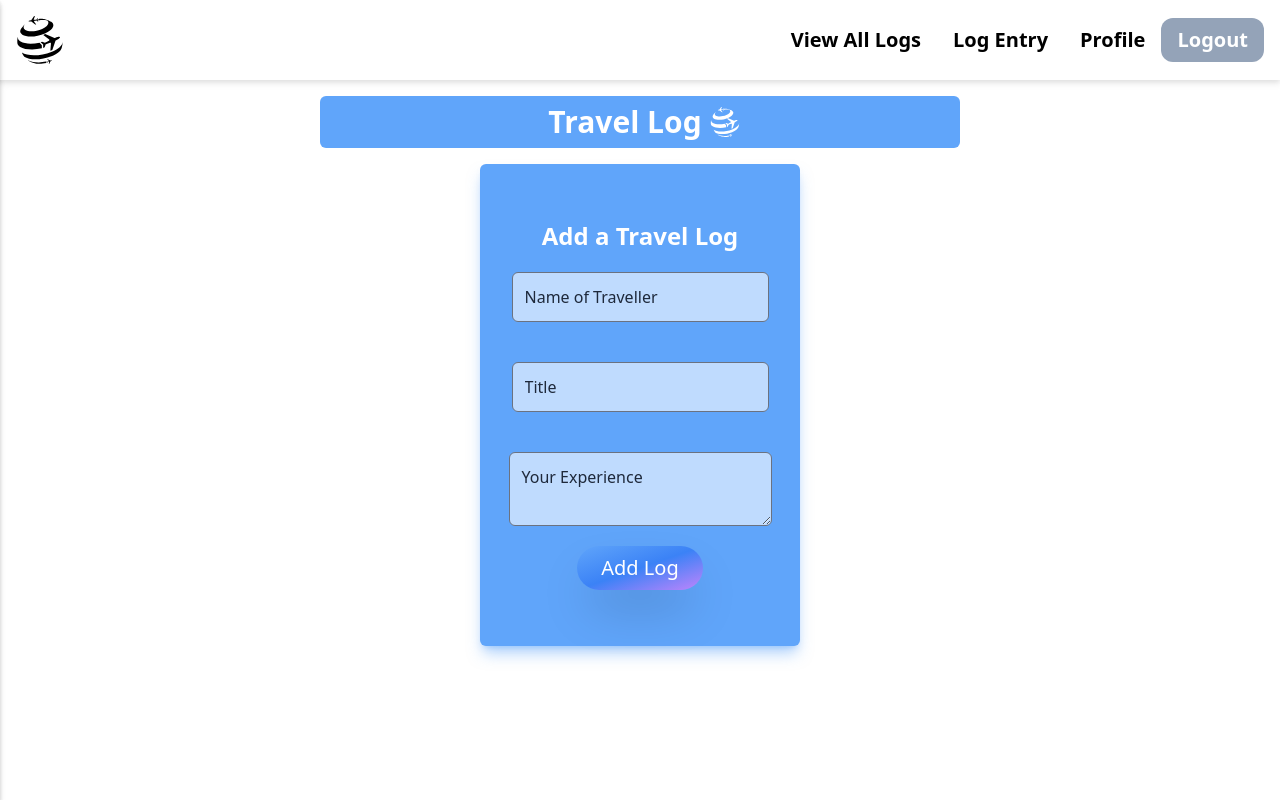
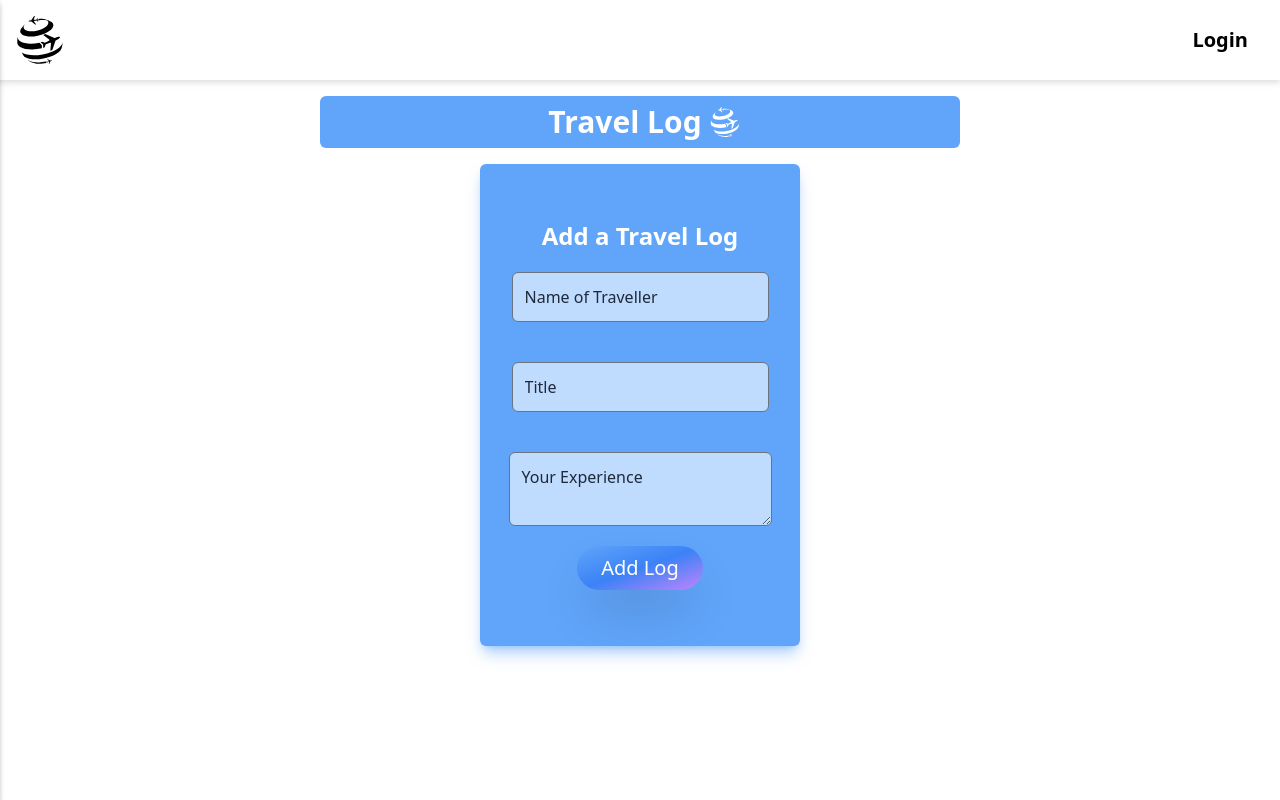
Before and after one commit to shvam0000/travel-log-app, a Next.js app in the folder client/: page /add-log in a window 1280 px wide. Built offline with nearby package versions, Linux system fonts and the light colour scheme.

Commit message:
:zap: add subnavbar

```diff
--- a/client/components/shared/index.ts
+++ b/client/components/shared/index.ts
@@ -1 +1,2 @@
 export { default as Navbar } from './navbar';
+export { default as Subnavbar } from './sub-navbar';
--- a/client/components/shared/navbar.tsx
+++ b/client/components/shared/navbar.tsx
@@ -92,11 +92,8 @@ const Navbar = ({}) => {
         </div>
 
         <div className="hidden md:flex font-semibold text-xl">
-          {router.pathname === '/travel-log' || '/add-log' || '/profile' ? (
+          {router.pathname === '/travel-log' ? (
             <div className="flex items-center">
-              <NavLink to="/travel-log">View All Logs</NavLink>
-              <NavLink to="/add-log">Log Entry</NavLink>
-              <NavLink to="/profile">Profile</NavLink>
               <button
                 onClick={logoutHandler}
                 className="font-bold text-xl  px-4 py-2 rounded-xl bg-slate-400 text-white">
--- /dev/null
+++ b/client/components/shared/sub-navbar.tsx
@@ -0,0 +1,20 @@
+import Link from 'next/link';
+import React from 'react';
+
+const Subnavbar = () => {
+  return (
+    <div className="flex justify-center items-center">
+      <div className="flex justify-center items-center mx-10 bg-blue-500 py-2 px-4 rounded-xl text-white font-bold text-xl">
+        <Link href={'/add-log'}>Add log</Link>
+      </div>
+      <div className="flex justify-center items-center mx-10 bg-blue-500 py-2 px-4 rounded-xl text-white font-bold text-xl">
+        <Link href={'/travel-log'}>View Logs</Link>
+      </div>
+      <div className="flex justify-center items-center mx-10 bg-blue-500 py-2 px-4 rounded-xl text-white font-bold text-xl">
+        <Link href={'/profile'}>Profile</Link>
+      </div>
+    </div>
+  );
+};
+
+export default Subnavbar;
--- a/client/components/travel-log/travel-log.tsx
+++ b/client/components/travel-log/travel-log.tsx
@@ -1,7 +1,7 @@
 import { MainHeader, AddLog, Card } from './';
 import { useEffect, useState } from 'react';
 import axios from 'axios';
-import Link from 'next/link';
+import { Subnavbar } from '../shared';
 
 const TravelLogComponent = () => {
   const [cardData, setCardData] = useState<any>([]);
@@ -21,9 +21,7 @@ const TravelLogComponent = () => {
   return (
     <>
       <MainHeader />
-      <div className="flex justify-center items-center w-1/4 m-auto bg-blue-400 py-2 px-4 rounded-xl text-white font-bold text-xl">
-        <Link href={'/add-log'}>Add log</Link>
-      </div>
+      <Subnavbar />
       <div className="flex flex-wrap justify-center items-center m-auto">
         {cardData.map((item: any) => (
           <div key={item.desc} className="flex flex-wrap mx-10 my-10">
--- /dev/null
+++ b/client/pages/profile/index.tsx
@@ -0,0 +1,8 @@
+import React from 'react';
+import { ProfileHero } from '../../components/profile';
+
+const Profile = () => {
+  return <ProfileHero />;
+};
+
+export default Profile;
```
